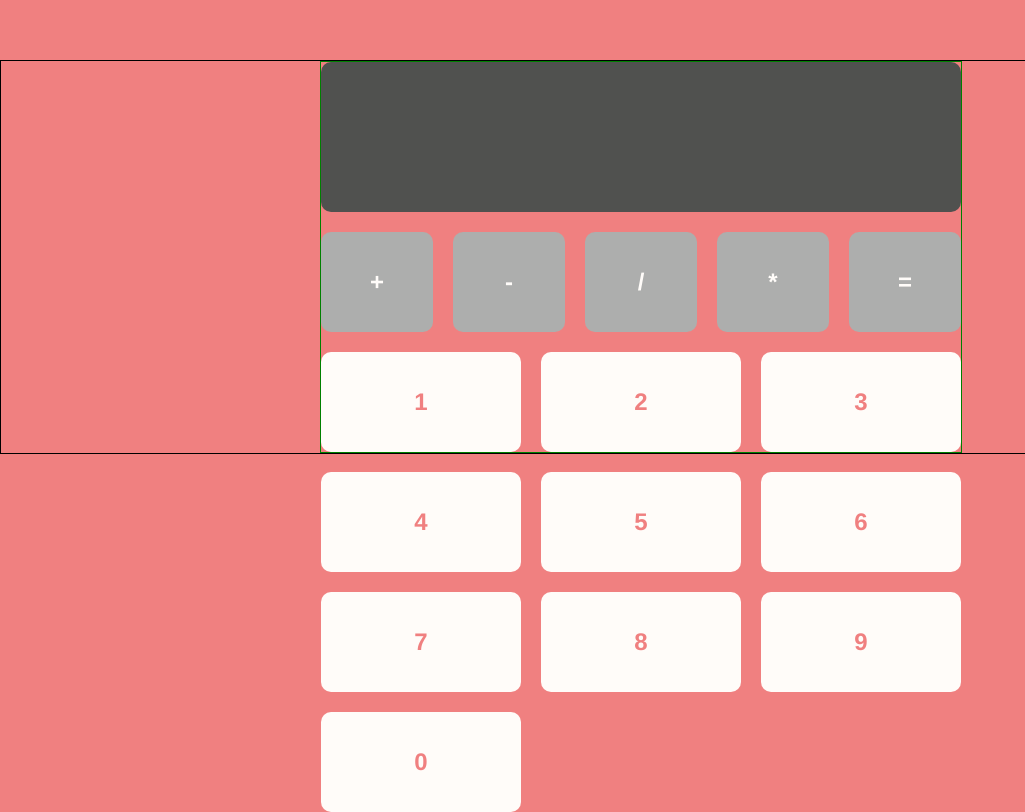
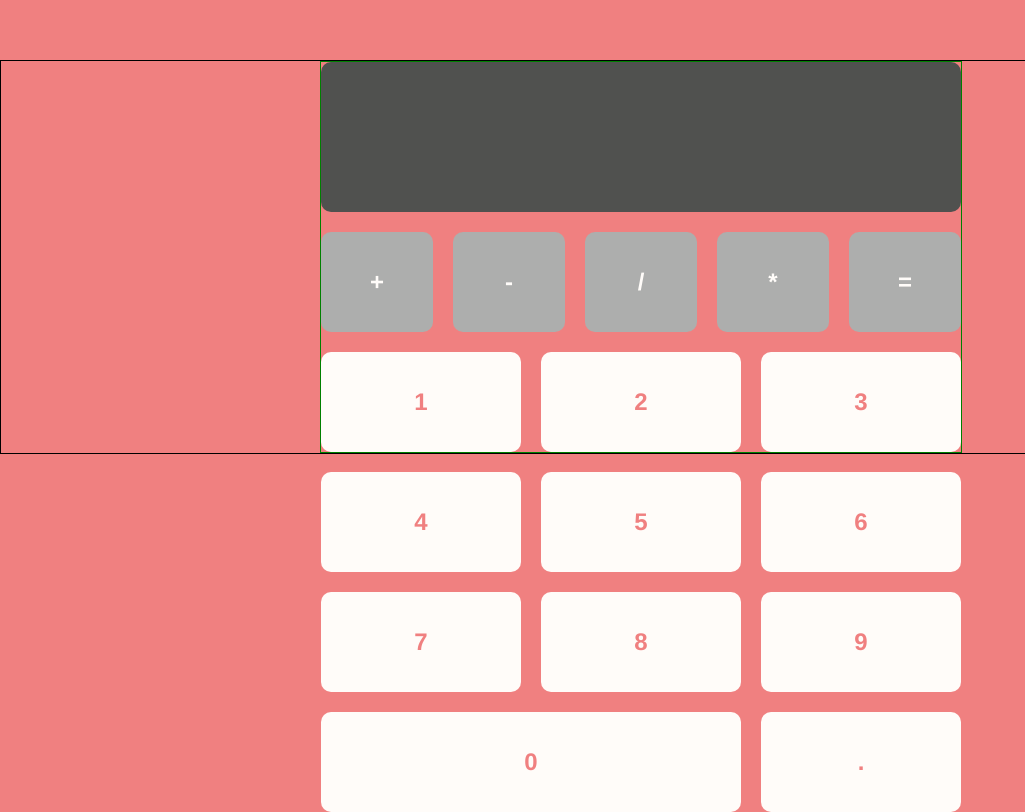
Before and after one commit to stefaniesatna/ts-calculator, a React (Create React App) app: page / in a window 1280 px wide. Shown: the part 140-952 px from the top of the page, without its empty margins (0-1025 px from the left). Built offline with nearby package versions, Linux system fonts and the light colour scheme.

Commit message:
Style zero

```diff
--- a/src/Components/Calculator.tsx
+++ b/src/Components/Calculator.tsx
@@ -19,7 +19,7 @@ const Calculator: FC = () => {
   };
 
   const handleSubmit = (): void => {
-    if (display.length > 1) {
+    if (display.length > 2) {
       setDisplay((prevDisplay: string): string => eval(prevDisplay).toString());
     }
   };
--- a/src/Components/Numbers.tsx
+++ b/src/Components/Numbers.tsx
@@ -6,13 +6,28 @@ interface Props {
 }
 
 const Numbers = ({ handleClick }: Props) => {
-  const numbers: number[] = [1, 2, 3, 4, 5, 6, 7, 8, 9, 0];
-  const numberComponents = numbers.map((number: number, index: number) => {
+  const numbers: string[] = [
+    "1",
+    "2",
+    "3",
+    "4",
+    "5",
+    "6",
+    "7",
+    "8",
+    "9",
+    "0",
+    ".",
+  ];
+
+  const numberComponents = numbers.map((number: string, index: number) => {
+    const buttonStyle = number === "0" ? zeroStyle : numberStyle;
+
     return (
       <button
         key={index}
-        onClick={() => handleClick(String(number))}
-        style={numberStyle}
+        onClick={() => handleClick(number)}
+        style={buttonStyle}
       >
         {number}
       </button>
@@ -48,3 +63,9 @@ const numberStyle: CSS.Properties = {
   fontFamily: "helvetica",
   fontSize: "x-large",
 };
+
+const zeroStyle: CSS.Properties = {
+    ...numberStyle,
+    gridColumnStart: 1,
+    gridColumnEnd: 3
+}
--- a/src/Components/Operators.tsx
+++ b/src/Components/Operators.tsx
@@ -10,17 +10,12 @@ const Operators = ({ handleClick, handleSubmit }: Props) => {
   const operators = ["+", "-", "/", "*", "="];
   const operatorComponents = operators.map(
     (operator: string, index: number) => {
-      if (operator === "=") {
-        return (
-          <button key={index} onClick={handleSubmit} style={operatorStyle}>
-            {operator}
-          </button>
-        );
-      }
+      const onClick = operator === "=" ? handleSubmit : () => handleClick(operator);
+
       return (
         <button
           key={index}
-          onClick={() => handleClick(operator)}
+          onClick={onClick}
           style={operatorStyle}
         >
           {operator}
```
